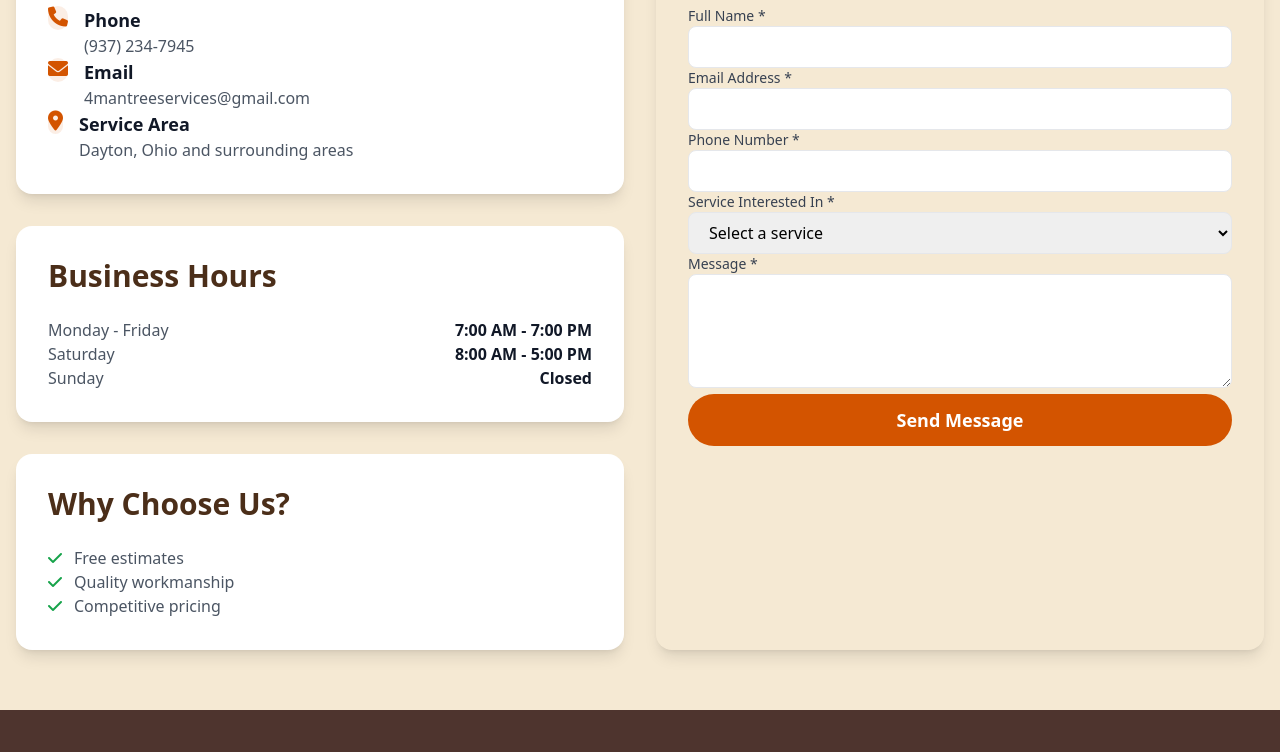
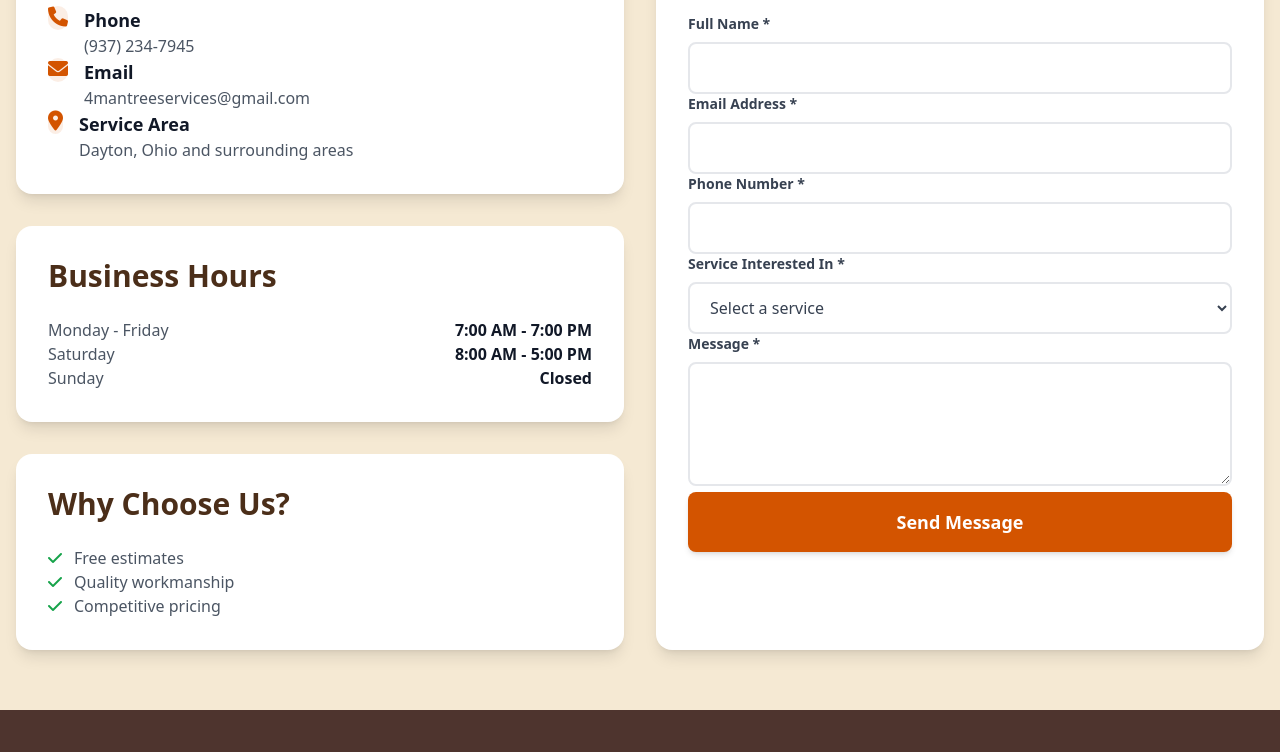
Before and after one commit to BraxtonFails/4ManTreeServices, a website: page contact.html in a window 1280 px wide. Shown: the part 506-1258 px from the top of the page. Drawn offline with Linux system fonts and the light colour scheme.

Commit message:
Update contact form styling and dependencies

```diff
--- a/contact.html
+++ b/contact.html
@@ -193,43 +193,48 @@ ${message}
                 </div>
 
                 <!-- Right Column - Contact Form -->
-                <div class="bg-white/90 p-8 rounded-2xl shadow-lg min-w-[340px]">
-                    <h2 class="text-3xl font-bold text-brandbrown mb-6">Send Us a Message</h2>
+                <div class="bg-white p-8 rounded-2xl shadow-lg min-w-[340px]">
+                    <h2 class="text-3xl font-bold text-brandbrown mb-8">Send Us a Message</h2>
                     <form onsubmit="handleSubmit(event)" class="space-y-6">
-                        <div>
-                            <label for="name" class="block text-sm font-medium text-gray-700 mb-1">Full Name *</label>
-                            <input type="text" id="name" name="name" required class="w-full px-4 py-2 border border-gray-300 rounded-lg focus:ring-2 focus:ring-rustorange focus:border-transparent">
+                        <div class="group">
+                            <label for="name" class="block text-sm font-semibold text-gray-700 mb-2 group-hover:text-rustorange transition-colors">Full Name *</label>
+                            <input type="text" id="name" name="name" required
+                                class="w-full px-4 py-3 border-2 border-gray-200 rounded-lg focus:ring-2 focus:ring-rustorange focus:border-rustorange bg-white transition-all duration-200 hover:border-rustorange/50 placeholder-gray-400 text-gray-700">
                         </div>
 
-                        <div>
-                            <label for="email" class="block text-sm font-medium text-gray-700 mb-1">Email Address *</label>
-                            <input type="email" id="email" name="email" required class="w-full px-4 py-2 border border-gray-300 rounded-lg focus:ring-2 focus:ring-rustorange focus:border-transparent">
+                        <div class="group">
+                            <label for="email" class="block text-sm font-semibold text-gray-700 mb-2 group-hover:text-rustorange transition-colors">Email Address *</label>
+                            <input type="email" id="email" name="email" required
+                                class="w-full px-4 py-3 border-2 border-gray-200 rounded-lg focus:ring-2 focus:ring-rustorange focus:border-rustorange bg-white transition-all duration-200 hover:border-rustorange/50 placeholder-gray-400 text-gray-700">
                         </div>
 
-                        <div>
-                            <label for="phone" class="block text-sm font-medium text-gray-700 mb-1">Phone Number *</label>
-                            <input type="tel" id="phone" name="phone" required class="w-full px-4 py-2 border border-gray-300 rounded-lg focus:ring-2 focus:ring-rustorange focus:border-transparent">
+                        <div class="group">
+                            <label for="phone" class="block text-sm font-semibold text-gray-700 mb-2 group-hover:text-rustorange transition-colors">Phone Number *</label>
+                            <input type="tel" id="phone" name="phone" required
+                                class="w-full px-4 py-3 border-2 border-gray-200 rounded-lg focus:ring-2 focus:ring-rustorange focus:border-rustorange bg-white transition-all duration-200 hover:border-rustorange/50 placeholder-gray-400 text-gray-700">
                         </div>
 
-                        <div>
-                            <label for="service" class="block text-sm font-medium text-gray-700 mb-1">Service Interested In *</label>
-                            <select id="service" name="service" required class="w-full px-4 py-2 border border-gray-300 rounded-lg focus:ring-2 focus:ring-rustorange focus:border-transparent">
-                                <option value="">Select a service</option>
-                                <option value="Tree Removal">Tree Removal</option>
-                                <option value="Tree Trimming">Tree Trimming</option>
-                                <option value="Stump Grinding">Stump Grinding</option>
-                                <option value="Storm Cleanup">Storm Cleanup</option>
-                                <option value="Mulch Service">Mulch Service</option>
-                                <option value="Other">Other</option>
+                        <div class="group">
+                            <label for="service" class="block text-sm font-semibold text-gray-700 mb-2 group-hover:text-rustorange transition-colors">Service Interested In *</label>
+                            <select id="service" name="service" required
+                                class="w-full px-4 py-3 border-2 border-gray-200 rounded-lg focus:ring-2 focus:ring-rustorange focus:border-rustorange bg-white transition-all duration-200 hover:border-rustorange/50 text-gray-700 appearance-none cursor-pointer">
+                                <option value="" class="text-gray-400">Select a service</option>
+                                <option value="Tree Removal" class="text-gray-700">Tree Removal</option>
+                                <option value="Tree Trimming" class="text-gray-700">Tree Trimming</option>
+                                <option value="Stump Grinding" class="text-gray-700">Stump Grinding</option>
+                                <option value="Storm Cleanup" class="text-gray-700">Storm Cleanup</option>
+                                <option value="Mulch Service" class="text-gray-700">Mulch Service</option>
+                                <option value="Other" class="text-gray-700">Other</option>
                             </select>
                         </div>
 
-                        <div>
-                            <label for="message" class="block text-sm font-medium text-gray-700 mb-1">Message *</label>
-                            <textarea id="message" name="message" rows="4" required class="w-full px-4 py-2 border border-gray-300 rounded-lg focus:ring-2 focus:ring-rustorange focus:border-transparent"></textarea>
+                        <div class="group">
+                            <label for="message" class="block text-sm font-semibold text-gray-700 mb-2 group-hover:text-rustorange transition-colors">Message *</label>
+                            <textarea id="message" name="message" rows="4" required
+                                class="w-full px-4 py-3 border-2 border-gray-200 rounded-lg focus:ring-2 focus:ring-rustorange focus:border-rustorange bg-white transition-all duration-200 hover:border-rustorange/50 placeholder-gray-400 text-gray-700 resize-none"></textarea>
                         </div>
 
-                        <button type="submit" class="w-full bg-rustorange hover:bg-orangehover transition px-8 py-3 rounded-full text-lg font-semibold text-white">
+                        <button type="submit" class="w-full bg-rustorange hover:bg-orangehover transition-all duration-200 px-8 py-4 rounded-lg text-lg font-semibold text-white shadow-md hover:shadow-lg transform hover:-translate-y-0.5">
                             Send Message
                         </button>
                     </form>
```
Also changed, not shown: package.json (+12 -10 lines), server.js (+79 -5 lines), 1 other file.
